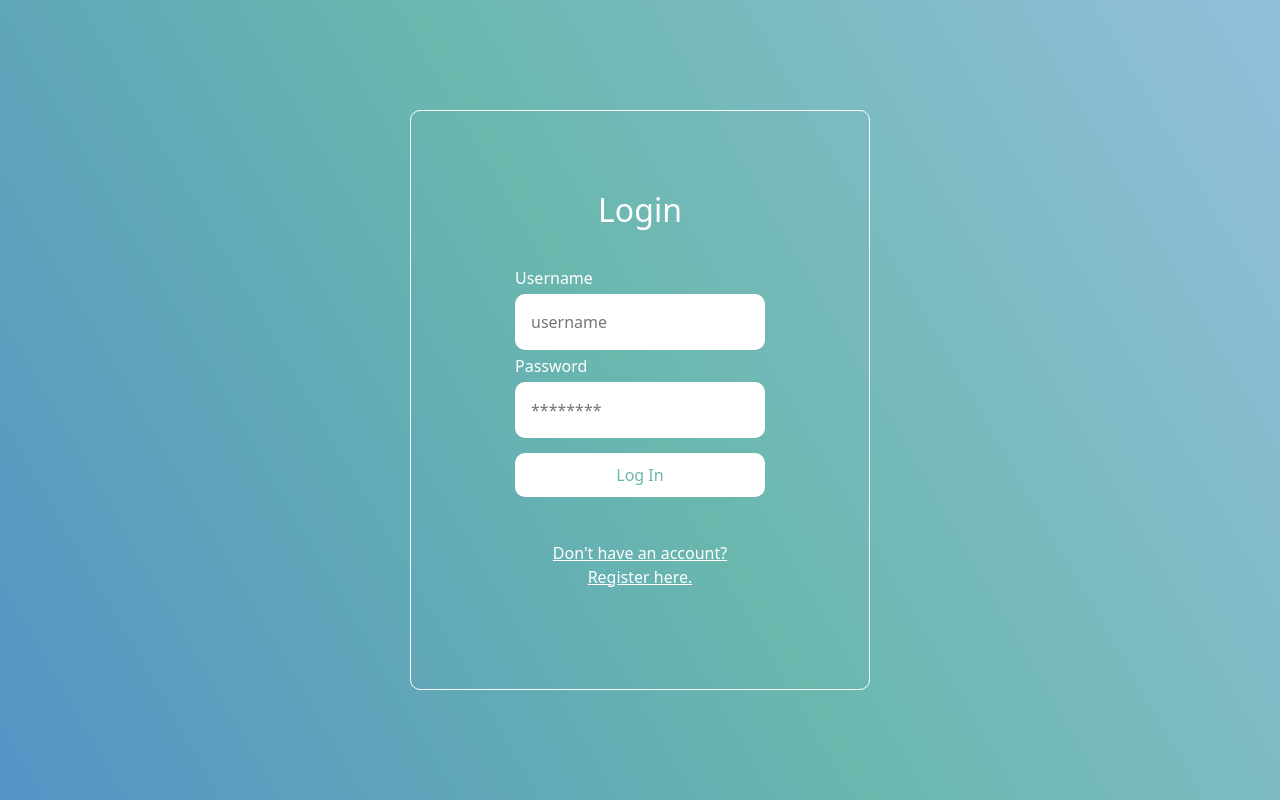
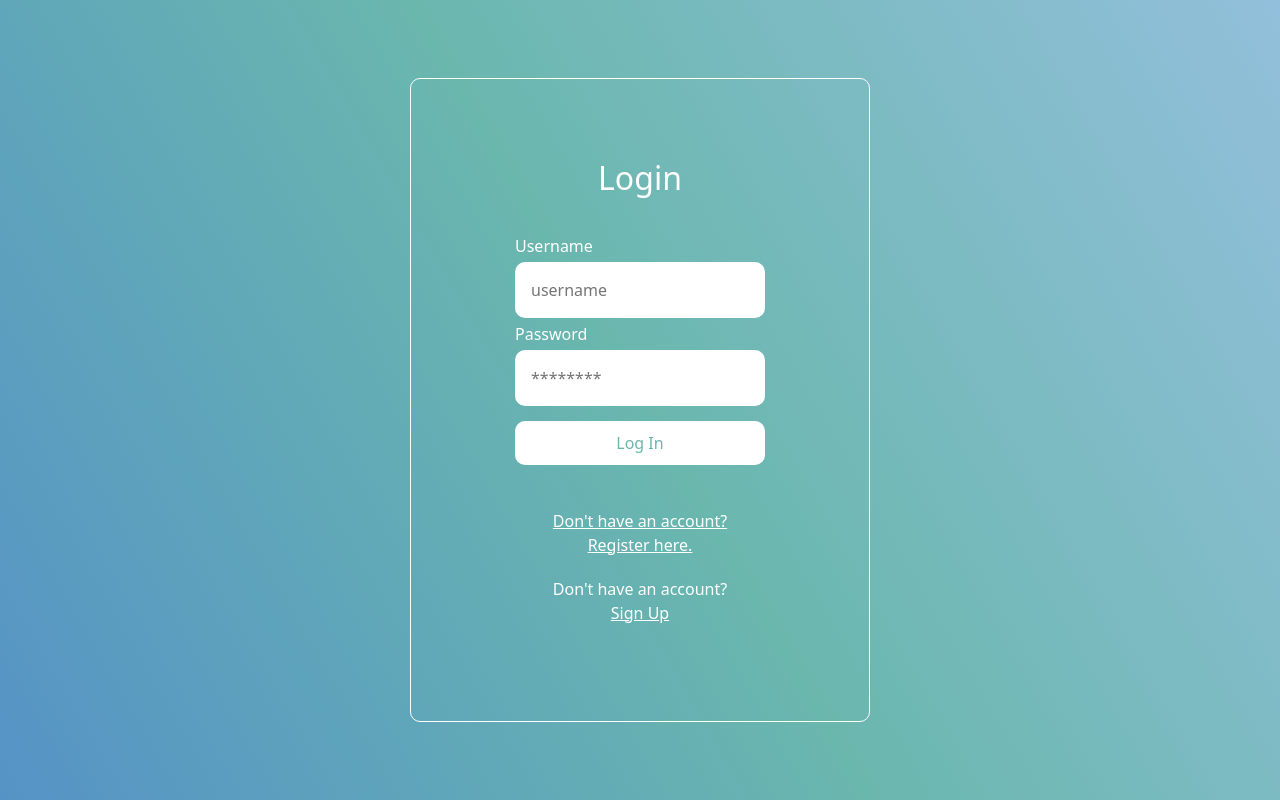
Before and after one commit to nemanja731/Event-reminder, a React (Vite) app in the folder front/: page / in a window 1280 px wide. Built offline with nearby package versions, Linux system fonts and the light colour scheme.

Commit message:
Update regex

```diff
--- a/front/src/components/Login.jsx
+++ b/front/src/components/Login.jsx
@@ -51,7 +51,7 @@ function Login({ onFormSwitch }) {
         console.log(response?.data);
         console.log(response?.accessToken);
         console.log(JSON.stringify(response));
-        if (response.status == true) {
+        if (response.status == 200) {
           setUsername("");
           setPassword("");
           setEmptyUsername(false);
@@ -73,7 +73,9 @@ function Login({ onFormSwitch }) {
         <section>
           <h1>Success!</h1>
           <p>
-            <a href="#">Sign In</a>
+            You have successfully logged in!
+            <br />
+            <a href="#"></a>
           </p>
         </section>
       ) : (
@@ -157,6 +159,15 @@ function Login({ onFormSwitch }) {
           <button className="link-btn" onClick={() => onFormSwitch("register")}>
             Don't have an account?<br></br>Register here.
           </button>
+
+          <p>
+            Don't have an account?
+            <br />
+            <span className="line">
+              {/*put router link here*/}
+              <a href="localhost:5173/register">Sign Up</a>
+            </span>
+          </p>
         </div>
       )}
     </>
--- a/front/src/components/Register.jsx
+++ b/front/src/components/Register.jsx
@@ -11,7 +11,7 @@ const URL = "http://localhost:9090";
 const URLgetUsers = URL + "/get-users";
 const URLaddUser = URL + "/new-user";
 
-const fullNameRegex = /^[a-zA-Z][a-zA-Z]{2,23}$/;
+const fullNameRegex = /^[a-zA-Z][a-zA-Z\s]{2,23}$/;
 const usernameRegex = /^[a-zA-Z][a-zA-Z0-9]{2,23}$/;
 const passwordRegex =
   /^(?=.*[a-z])(?=.*[A-Z])(?=.*\d)(?=.*[@$!%*?&.])[A-Za-z\d@$!%*?&.]{8,24}$/;
@@ -129,8 +129,10 @@ function Register({ onFormSwitch }) {
     <>
       {success ? (
         <section>
-          <h1>Success!</h1>
+          <h1>Success</h1>
           <p>
+            You have successfully logged in!
+            <br />
             <a href="#">Sign In</a>
           </p>
         </section>
@@ -329,7 +331,7 @@ function Register({ onFormSwitch }) {
             <br />
             <span className="line">
               {/*put router link here*/}
-              <a href="#">Sign In</a>
+              <a href="localhost:5173/login">Sign In</a>
             </span>
           </p>
         </div>
```
